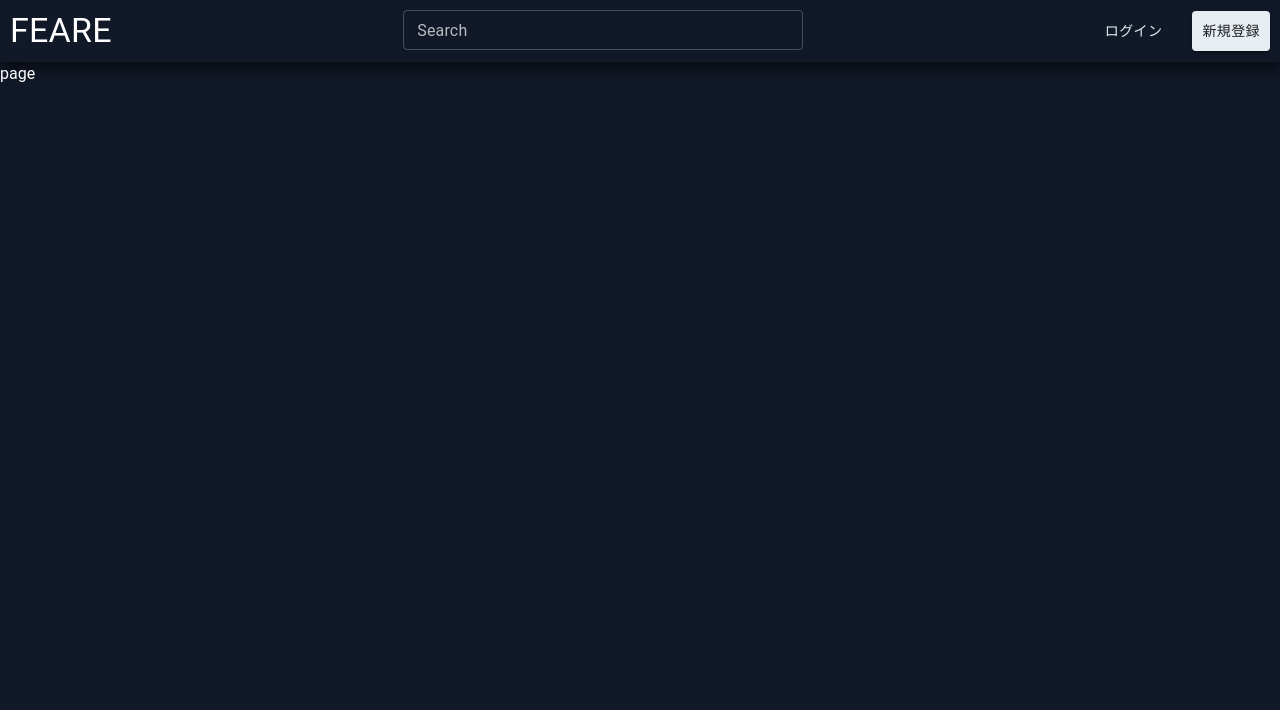
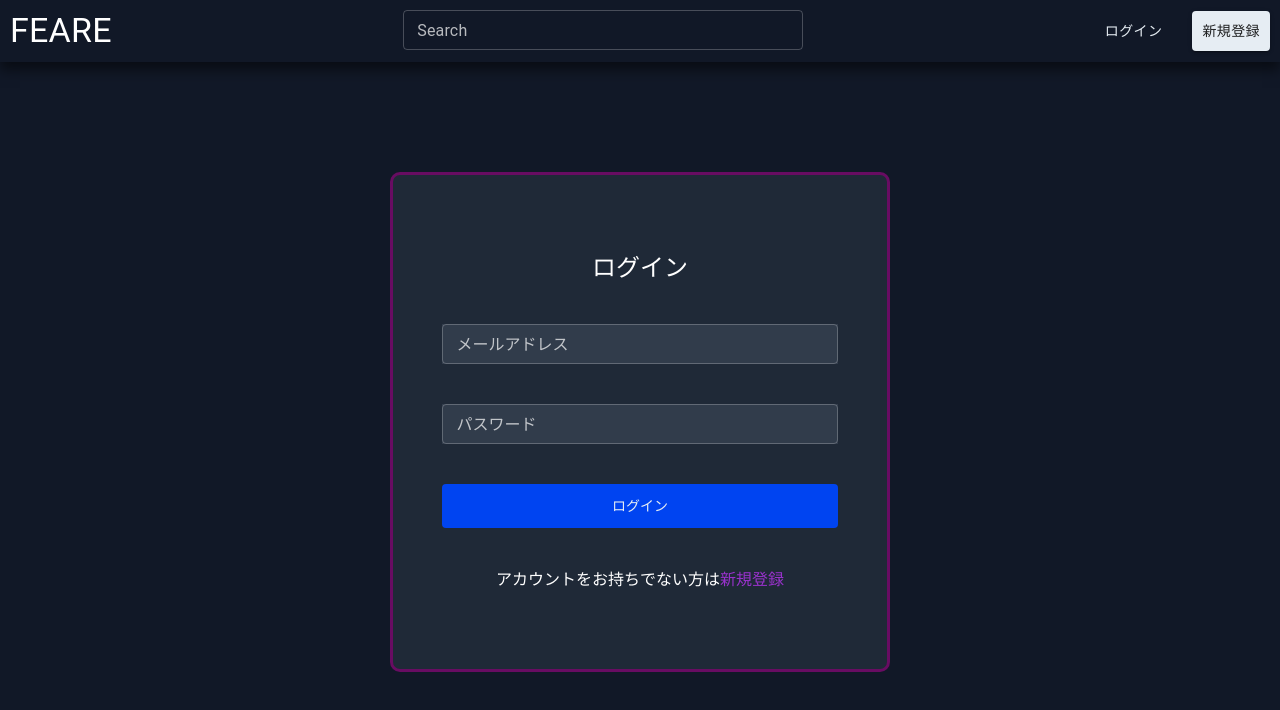
Before and after one commit to dango-the-world/project-feare, a Next.js app: page /login in a window 1280 px wide. Shown: the top 710 px of the page. Built offline with nearby package versions, Linux system fonts and the light colour scheme; what @mui/material-nextjs would draw is missing.

Commit message:
add: ログインページレイアウト作成

```diff
--- a/src/app/_components/Header.tsx
+++ b/src/app/_components/Header.tsx
@@ -47,9 +47,11 @@ export const Header = () => {
           variant="outlined"
         />
         <Box display={"flex"} alignItems={"center"} gap={"20px"}>
-          <Button sx={{ height: "40px", padding: "10px" }} variant="text">
-            ログイン
-          </Button>
+          <Link href={"/login"}>
+            <Button sx={{ height: "40px", padding: "10px" }} variant="text">
+              ログイン
+            </Button>
+          </Link>
           <Button sx={{ height: "40px", padding: "10px" }} variant="contained">
             新規登録
           </Button>
--- a/src/app/_components/login/LoginCard.tsx
+++ b/src/app/_components/login/LoginCard.tsx
@@ -1,5 +1,69 @@
+import { Box, Button, TextField, Typography } from "@mui/material";
+import Link from "next/link";
 import React from "react";
 
 export const LoginCard = () => {
-  return <div>LoginCard</div>;
+  return (
+    <Box
+      display={"flex"}
+      justifyContent={"center"}
+      alignItems={"center"}
+      flexDirection={"column"}
+      gap={"20px"}
+      width={"500px"}
+      height={"500px"}
+      bgcolor={"#1F2937"}
+      border={"3px solid #680c62"}
+      borderRadius={"10px"}
+    >
+      <Typography variant="h5">ログイン</Typography>
+
+      <Box width={"80%"}>
+        <TextField
+          label="メールアドレス"
+          size="small"
+          sx={{
+            width: "100%",
+            bgcolor: "#313c4b",
+            margin: "20px 0",
+          }}
+        />
+
+        <TextField
+          label="パスワード"
+          type="password"
+          size="small"
+          sx={{
+            width: "100%",
+            bgcolor: "#313c4b",
+            margin: "20px 0",
+          }}
+        />
+
+        <Button
+          sx={{
+            width: "100%",
+            margin: "20px 0",
+            padding: "10px",
+            bgcolor: "#0044f1",
+          }}
+        >
+          ログイン
+        </Button>
+      </Box>
+
+      <Typography>
+        アカウントをお持ちでない方は
+        <Link
+          href={"/"}
+          style={{
+            textDecoration: "none",
+            color: "#9932cc",
+          }}
+        >
+          新規登録
+        </Link>
+      </Typography>
+    </Box>
+  );
 };
--- a/src/app/_components/login/LoginContent.tsx
+++ b/src/app/_components/login/LoginContent.tsx
@@ -1,6 +1,17 @@
 import { Box } from "@mui/material";
 import React from "react";
+import { LoginCard } from "./LoginCard";
 
 export const LoginContent = () => {
-  return <Box></Box>;
+  return (
+    <Box
+      display={"flex"}
+      justifyContent={"center"}
+      alignItems={"center"}
+      width={"100%"}
+      height={"90vh"}
+    >
+      <LoginCard />
+    </Box>
+  );
 };
--- a/src/app/login/page.tsx
+++ b/src/app/login/page.tsx
@@ -1,7 +1,13 @@
+import { Box } from "@mui/material";
 import React from "react";
+import { LoginContent } from "../_components/login/LoginContent";
 
 const page = () => {
-  return <div>page</div>;
+  return (
+    <Box>
+      <LoginContent />
+    </Box>
+  );
 };
 
 export default page;
```
